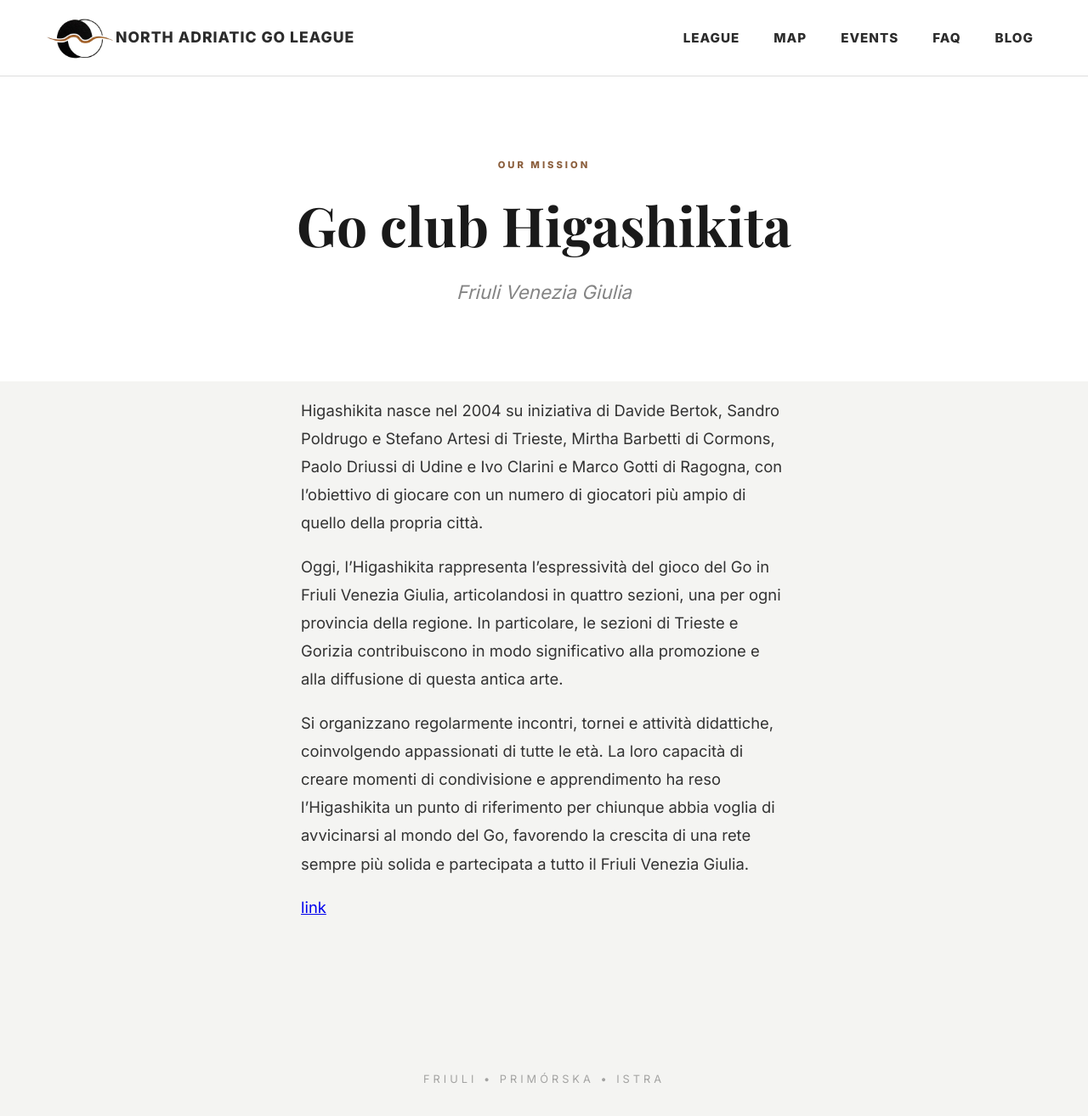
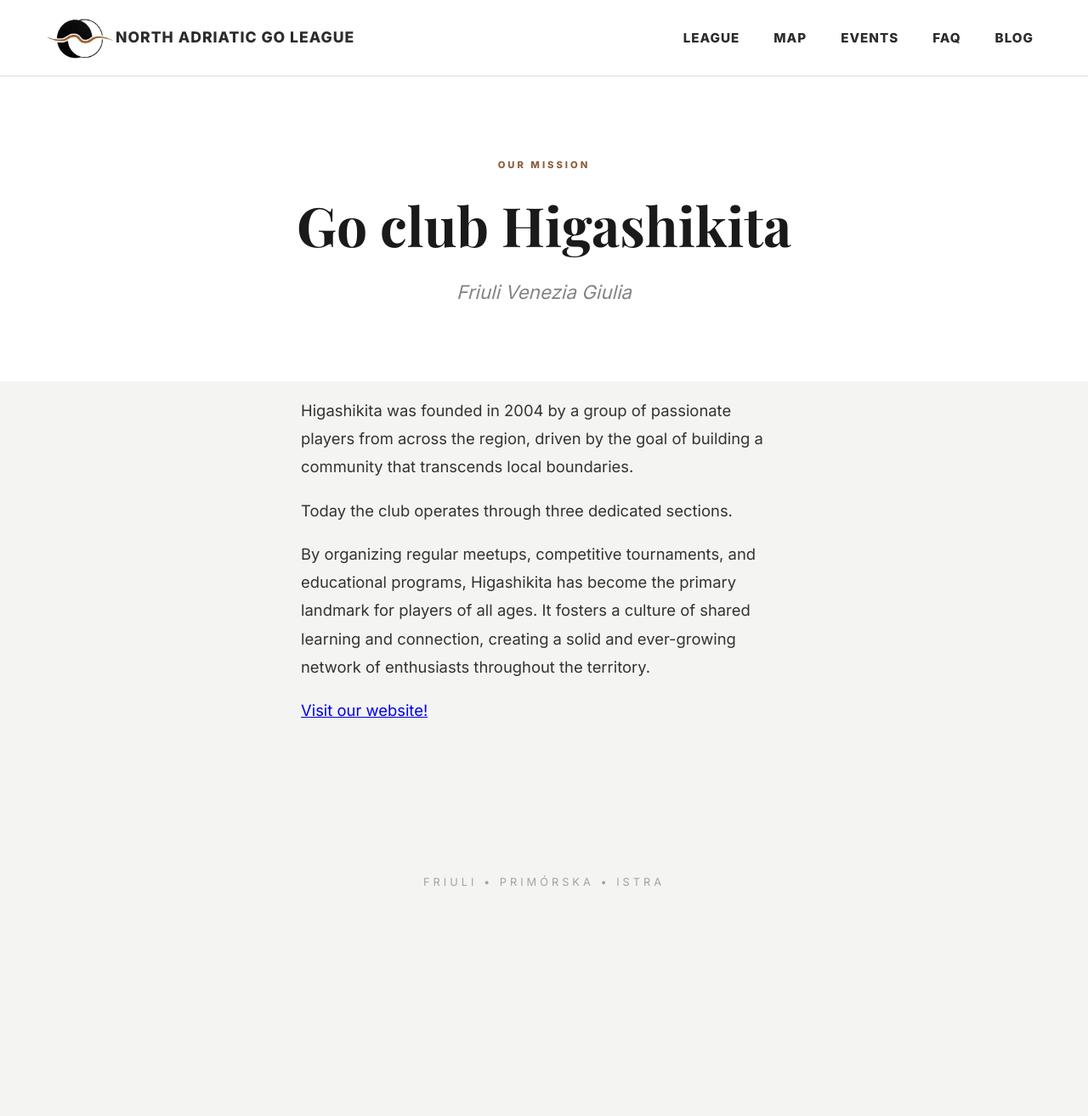
Before and after one commit to North-Adriatic-Go-League/north-adriatic-go-league.github.io, a Jekyll site: the page built from higashikita.md, in a window 1280 px wide and 1362 px high. Shown: the top 1314 px of the window at 85% size. Built offline with Jekyll 4.4.1, drawn with Linux system fonts in a browser that asks for light colours; some web fonts are replaced.

Commit message:
Update higashikita.md

```diff
--- a/higashikita.md
+++ b/higashikita.md
@@ -5,10 +5,10 @@ subtitle: "Friuli Venezia Giulia"
 permalink: /higashikita/
 ---
 
-Higashikita nasce nel 2004 su iniziativa di Davide Bertok, Sandro Poldrugo e Stefano Artesi di Trieste, Mirtha Barbetti di Cormons, Paolo Driussi di Udine e Ivo Clarini e Marco Gotti di Ragogna, con l'obiettivo di giocare con un numero di giocatori più ampio di quello della propria città.
+Higashikita was founded in 2004 by a group of passionate players from across the region, driven by the goal of building a community that transcends local boundaries.
 
-Oggi, l'Higashikita rappresenta l'espressività del gioco del Go in Friuli Venezia Giulia, articolandosi in quattro sezioni, una per ogni provincia della regione. In particolare, le sezioni di Trieste e Gorizia contribuiscono in modo significativo alla promozione e alla diffusione di questa antica arte.
+Today the club operates through three dedicated sections.
 
-Si organizzano regolarmente incontri, tornei e attività didattiche, coinvolgendo appassionati di tutte le età. La loro capacità di creare momenti di condivisione e apprendimento ha reso l'Higashikita un punto di riferimento per chiunque abbia voglia di avvicinarsi al mondo del Go, favorendo la crescita di una rete sempre più solida e partecipata a tutto il Friuli Venezia Giulia.
+By organizing regular meetups, competitive tournaments, and educational programs, Higashikita has become the primary landmark for players of all ages. It fosters a culture of shared learning and connection, creating a solid and ever-growing network of enthusiasts throughout the territory.
 
-[link](https://www.higashikita.go.it)
+[Visit our website!](https://www.higashikita.go.it)
```
